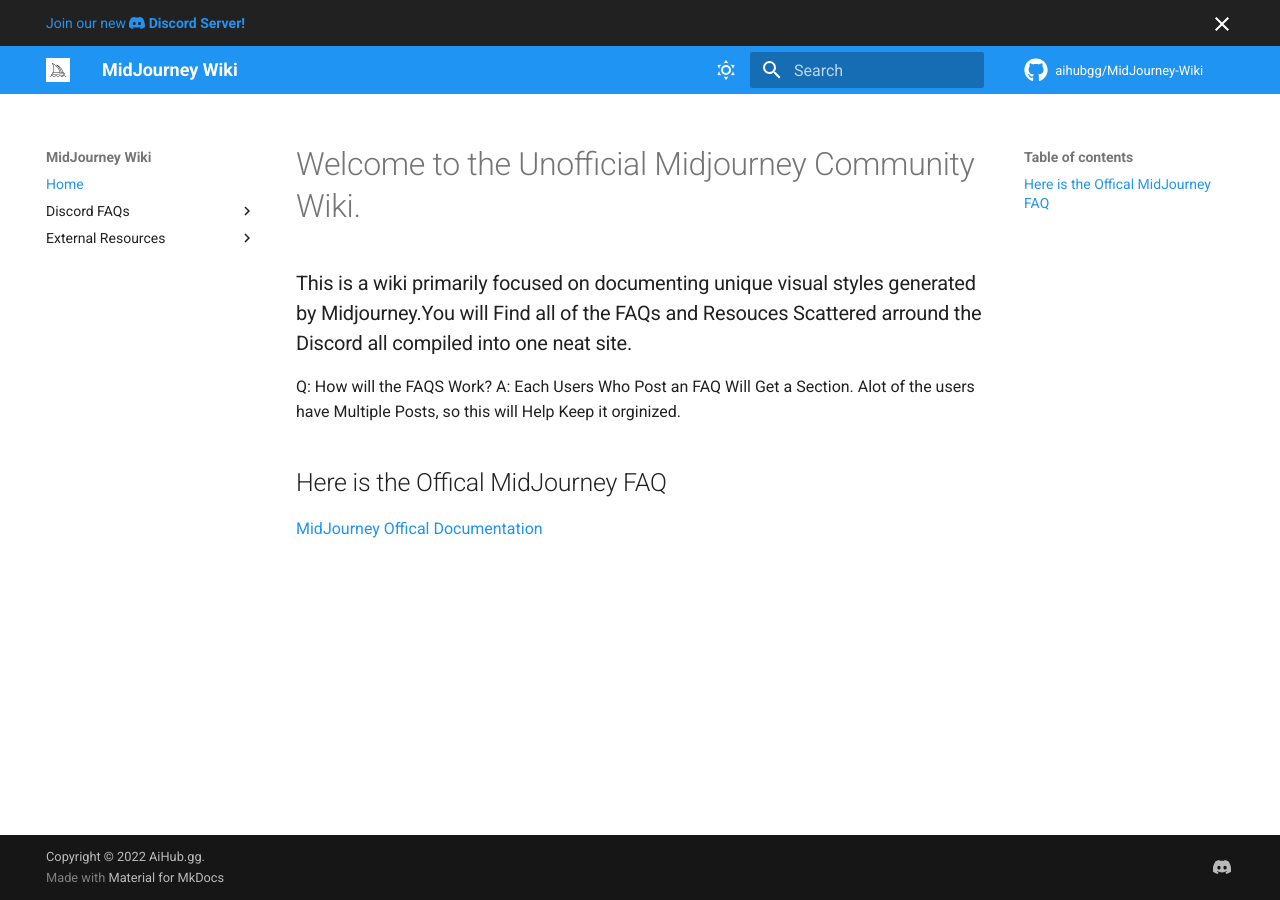
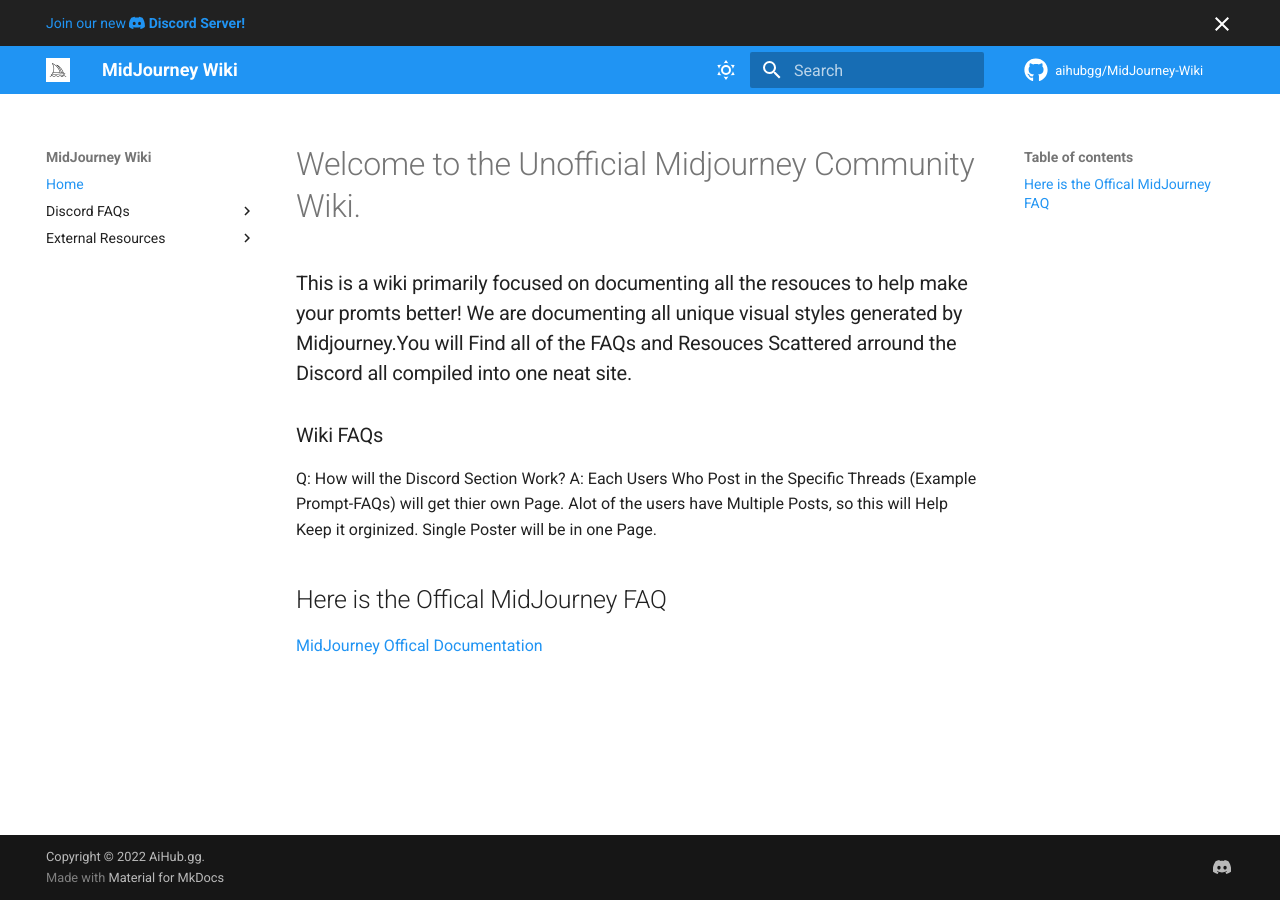
Before and after one commit to aihubgg/MidJourney-Wiki, an MkDocs documentation site: the page built from docs/README.md, in a window 1280 px wide. Built offline with MkDocs 1.6.1 and Material for MkDocs 9.7.7, drawn with Linux system fonts in a browser that asks for light colours; comment, search, counter and statistics services are not loaded.

Commit message:
Update README.md

```diff
--- a/docs/README.md
+++ b/docs/README.md
@@ -4,11 +4,11 @@ description: The Unofficial Midjourney Community Wiki is a place to keep all inf
 ---
 # Welcome to the Unofficial Midjourney Community Wiki.
 
-### This is a wiki primarily focused on documenting unique visual styles generated by Midjourney.You will Find all of the FAQs and Resouces Scattered arround the Discord all compiled into one neat site.
+### This is a wiki primarily focused on documenting all the resouces to help make your promts better! We are documenting all unique visual styles generated by Midjourney.You will Find all of the FAQs and Resouces Scattered arround the Discord all compiled into one neat site.
 
-
-Q: How will the FAQS Work?
-A: Each Users Who Post an FAQ Will Get a Section. Alot of the users have Multiple Posts, so this will Help Keep it orginized.
+### Wiki FAQs
+Q: How will the Discord Section Work?
+A: Each Users Who Post in the Specific Threads (Example Prompt-FAQs) will get thier own Page. Alot of the users have Multiple Posts, so this will Help Keep it orginized. Single Poster will be in one Page.
 
 
 ## Here is the Offical MidJourney FAQ
```
